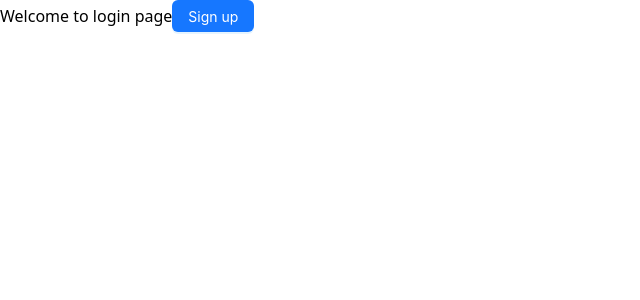
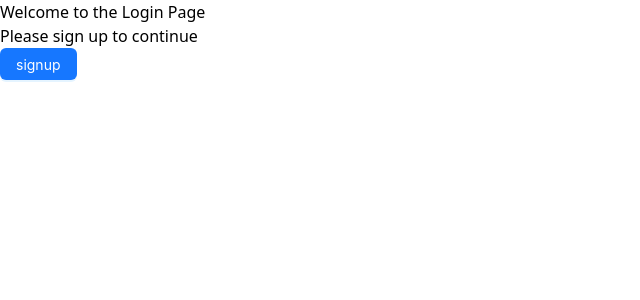
Before and after one commit to joeulam/fiscal-tracking, a Next.js app: page /signup in a window 1280 px wide. Shown: the top 300 px of the page, without its empty margins (0-640 px from the left). Built offline with nearby package versions, Linux system fonts and the light colour scheme.

Commit message:
Added signup page function

```diff
--- a/app/api/auth/[auth0]/route.js
+++ b/app/api/auth/[auth0]/route.js
@@ -1,4 +1,5 @@
 // app/api/auth/[auth0]/route.js
-import { handleAuth } from '@auth0/nextjs-auth0';
+import { handleAuth,handleLogin } from '@auth0/nextjs-auth0';
 
-export const GET = handleAuth();
+export const GET = handleAuth({    signup: handleLogin({ authorizationParams: { screen_hint: 'signup' } })
+});
--- a/app/page.tsx
+++ b/app/page.tsx
@@ -30,13 +30,19 @@ const LoginPage = () => {
     // Redirect to OAuth login endpoint
     window.location.href = '/api/auth/login';
   };
-
+  const handleSignup= () => {
+    // Redirect to OAuth login endpoint
+    window.location.href = '/api/auth/signup';
+  };
   return (
     <div>
-      <h1>Welcome to the Login Page</h1>
-      <p>Please log in to access the application</p>
+      <h1>Welcome to matcha</h1>
+      <p>A financial tracker</p>
       <Button type="primary" onClick={handleLogin}>
         Login
+      </Button>
+      <Button type="primary" onClick={handleSignup}>
+        Signup
       </Button>
     </div>
   );
--- a/app/signup/page.tsx
+++ b/app/signup/page.tsx
@@ -4,10 +4,12 @@ import { Button } from 'antd';
 
 
 const signupPage = () => (
-  <div>
-    Welcome to login page
-    <Button type="primary">Sign up</Button>
-
+    <div>
+    <h1>Welcome to the Login Page</h1>
+    <p>Please sign up to continue</p>
+    <Button type="primary">
+      <a href="/api/auth/signup">signup</a>
+    </Button>
   </div>
 );
 
```
